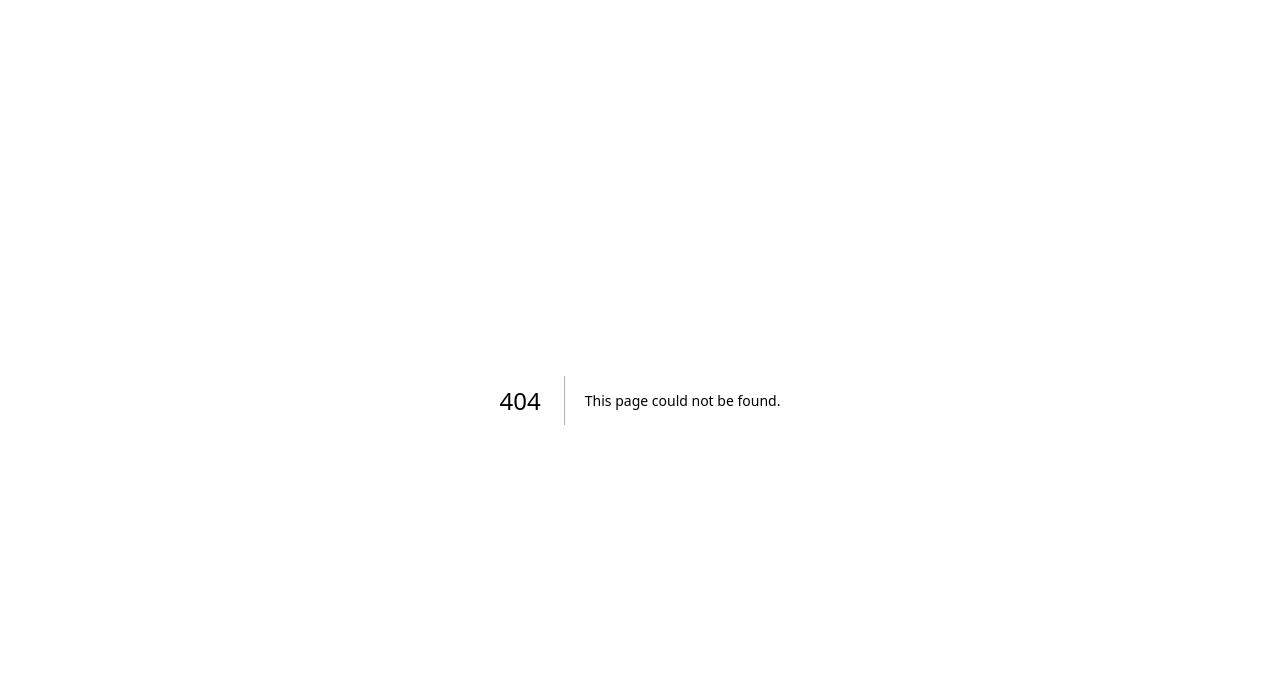
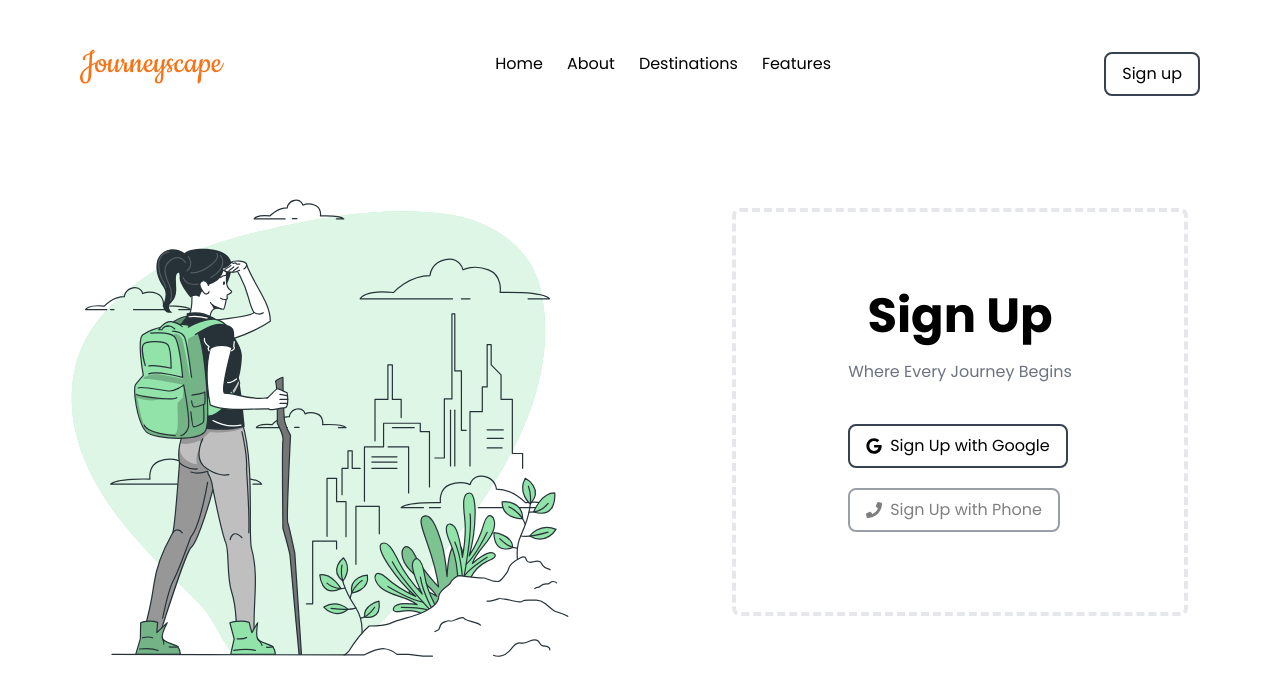
Before and after one commit to bineetNaidu/journeyscape, a Next.js app: page /signup in a window 1280 px wide. Before the commit this address had no page. Shown: the top 696 px of the page. Built offline with nearby package versions, Linux system fonts and the light colour scheme.

Commit message:
🚀 add signup page, w/ Layout, Button & Nav component

```diff
--- a/package.json
+++ b/package.json
@@ -19,6 +19,7 @@
     "postcss": "8.4.25",
     "react": "18.2.0",
     "react-dom": "18.2.0",
+    "react-icons": "^4.10.1",
     "tailwindcss": "3.3.3",
     "typescript": "5.1.6"
   }
--- /dev/null
+++ b/src/components/Button.tsx
@@ -0,0 +1,28 @@
+import { FC } from 'react';
+import { BiLoader } from 'react-icons/bi';
+
+type Props = {
+  children?: React.ReactNode;
+  loading?: boolean;
+} & JSX.IntrinsicElements['button'];
+
+export const Button: FC<Props> = ({
+  children,
+  className,
+  disabled,
+  loading,
+  ...props
+}) => {
+  return (
+    <button
+      className={`flex items-center justify-center gap-2 border-2 border-gray-700 hover:border-orange-400 hover:text-orange-400 hover:shadow-2xl hover:scale-105 px-4 py-2 rounded-lg transition-all mt-5 disabled:opacity-50 disabled:cursor-not-allowed active:scale-95 active:shadow-none relative ${className}`}
+      disabled={disabled || loading}
+      {...props}
+    >
+      {loading && (
+        <BiLoader className="animate-spin" style={{ fontSize: '1.5rem' }} />
+      )}
+      {children}
+    </button>
+  );
+};
--- /dev/null
+++ b/src/components/Layout.tsx
@@ -0,0 +1,37 @@
+import Head from 'next/head';
+import { FC } from 'react';
+import { Navbar } from './Navbar';
+import { Poppins } from 'next/font/google';
+
+type Props = {
+  children?: React.ReactNode;
+  title?: string;
+  className?: string;
+};
+
+const font = Poppins({
+  subsets: ['latin'],
+  weight: ['400', '700', '100', '300', '500', '900', '200', '600', '800'],
+});
+
+export const Layout: FC<Props> = ({
+  children,
+  title = 'Journeyscape',
+  className,
+}) => {
+  return (
+    <>
+      <Head>
+        <title>{title}</title>
+        <meta
+          name="description"
+          content="Embark on Extraordinary Journeys with Journeyscape."
+        />
+      </Head>
+      <main className={`${font.className} min-h-screen h-full ${className}`}>
+        <Navbar />
+        {children}
+      </main>
+    </>
+  );
+};
--- /dev/null
+++ b/src/components/Navbar.tsx
@@ -0,0 +1,69 @@
+import { Cookie } from 'next/font/google';
+import Link from 'next/link';
+import { useRouter } from 'next/router';
+import { FC } from 'react';
+import { Button } from './Button';
+
+const brandFont = Cookie({
+  subsets: ['latin'],
+  weight: ['400'],
+});
+
+export const Navbar: FC = () => {
+  const router = useRouter();
+
+  return (
+    <nav className="flex justify-between items-center px-5 md:px-20 py-8">
+      <Link href="/">
+        <h1
+          className={`${brandFont.className} text-orange-500 text-4xl font-bold`}
+        >
+          Journeyscape
+        </h1>
+      </Link>
+      <div className="hidden flex-1 md:flex justify-center gap-6">
+        <Link href="/">
+          <span
+            className={`hover:text-orange-500 transition-all ${
+              router.pathname === '/' && 'font-bold'
+            }`}
+          >
+            Home
+          </span>
+        </Link>
+        <Link href="/about">
+          <span
+            className={`hover:text-orange-500 transition-all ${
+              router.pathname === '/about' && 'font-bold'
+            }`}
+          >
+            About
+          </span>
+        </Link>
+        <Link href="/destinations">
+          <span
+            className={`hover:text-orange-500 transition-all ${
+              router.pathname === '/destinations' && 'font-bold'
+            }`}
+          >
+            Destinations
+          </span>
+        </Link>
+        <Link href="/product">
+          <span
+            className={`hover:text-orange-500 transition-all ${
+              router.pathname === '/product' && 'font-bold'
+            }`}
+          >
+            Features
+          </span>
+        </Link>
+      </div>
+      <div>
+        <Link href="/signup">
+          <Button>Sign up</Button>
+        </Link>
+      </div>
+    </nav>
+  );
+};
--- a/src/pages/index.tsx
+++ b/src/pages/index.tsx
@@ -1,67 +1,13 @@
+import { Button } from '@/components/Button';
+import { Layout } from '@/components/Layout';
 import Image from 'next/image';
 import Link from 'next/link';
-import { Poppins, Cookie } from 'next/font/google';
-import Head from 'next/head';
-
-const fonts = Poppins({
-  subsets: ['latin'],
-  weight: ['400', '700', '100', '300', '500', '900', '200', '600', '800'],
-});
-
-const brandFont = Cookie({
-  subsets: ['latin'],
-  weight: ['400'],
-});
 
 export default function Home() {
   return (
-    <main
-      className={`${fonts.className} bg-[#b0d8e4] relative min-h-screen h-full overflow-hidden`}
-    >
-      <Head>
-        <title>Journeyscape</title>
-        <meta
-          name="description"
-          content="Embark on Extraordinary Journeys with Journeyscape."
-        />
-      </Head>
-      <nav className="flex justify-between items-center px-5 md:px-20 py-8">
-        <Link href="/">
-          <h1 className={`${brandFont.className} text-orange-500 text-4xl`}>
-            Journeyscape
-          </h1>
-        </Link>
-        <div className="hidden flex-1 md:flex justify-center gap-6">
-          <Link href="/">
-            <span className="font-bold hover:text-orange-500 transition-all">
-              Home
-            </span>
-          </Link>
-          <Link href="/about">
-            <span className="hover:text-orange-500 transition-all">About</span>
-          </Link>
-          <Link href="/destinations">
-            <span className="hover:text-orange-500 transition-all">
-              Destinations
-            </span>
-          </Link>
-          <Link href="/product">
-            <span className="hover:text-orange-500 transition-all">
-              Features
-            </span>
-          </Link>
-        </div>
-        <div>
-          <Link href="/signup">
-            <button className="border-2 border-gray-700 hover:border-orange-400 hover:text-orange-400 hover:shadow-2xl hover:scale-105 px-4 py-2 rounded-lg transition-all">
-              Sign up
-            </button>
-          </Link>
-        </div>
-      </nav>
-
+    <Layout className={`bg-[#b0d8e4] relative overflow-hidden`}>
       <section className="flex flex-col items-center justify-center z-10 absolute top-1/2 left-1/2 transform -translate-x-1/2 -translate-y-1/2">
-        <h1 className="text-6xl font-bold text-center mt-20">
+        <h1 className="text-4xl sm:text-5xl md:text-6xl font-bold text-center mt-20">
           Crafting Unforgettable Adventures
         </h1>
         <p className="text-center font-semibold text-gray-900 mt-5">
@@ -70,9 +16,7 @@ export default function Home() {
 
         <div className="flex justify-center gap-6 mt-10">
           <Link href="/explore">
-            <button className="border-2 border-gray-700 hover:border-orange-400 hover:text-orange-400 hover:shadow-2xl hover:scale-105 px-4 py-2 rounded-lg transition-all">
-              Explore Now
-            </button>
+            <Button>Explore Now</Button>
           </Link>
         </div>
       </section>
@@ -85,6 +29,6 @@ export default function Home() {
         height={100}
         priority
       />
-    </main>
+    </Layout>
   );
 }
--- /dev/null
+++ b/src/pages/signup.tsx
@@ -0,0 +1,45 @@
+import { Layout } from '@/components/Layout';
+import { FaGoogle, FaPhone } from 'react-icons/fa';
+import Image from 'next/image';
+import { Button } from '@/components/Button';
+
+const SignupPage = () => {
+  return (
+    <Layout title="Sign Up | Journeyscape">
+      <section className="flex">
+        <div className="hidden md:flex flex-col items-center justify-center w-full">
+          <Image
+            src="/signup-banner.svg"
+            alt="Picture of the author"
+            width={600}
+            height={500}
+          />
+        </div>
+        <div className="flex flex-col items-center w-full">
+          <div className="py-20 px-28 border-4 border-dashed rounded-lg mt-20">
+            <h1 className="text-3xl sm:text-4xl md:text-5xl font-bold text-center">
+              Sign Up
+            </h1>
+            <p className="text-center text-gray-500 mt-5">
+              Where Every Journey Begins
+            </p>
+
+            <div className="mt-10">
+              <Button>
+                <FaGoogle />
+                <span>Sign Up with Google</span>
+              </Button>
+
+              <Button disabled>
+                <FaPhone />
+                <span>Sign Up with Phone</span>
+              </Button>
+            </div>
+          </div>
+        </div>
+      </section>
+    </Layout>
+  );
+};
+
+export default SignupPage;
```
Also changed, not shown: 1 other file (tests, documents, lock files or other folders).
